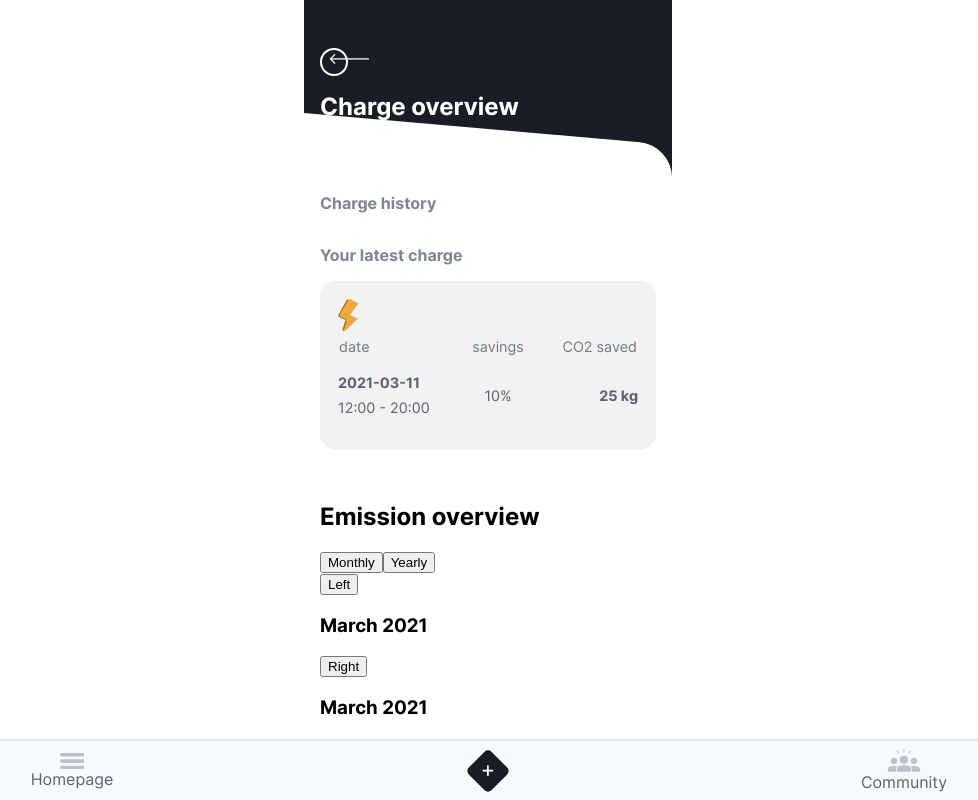
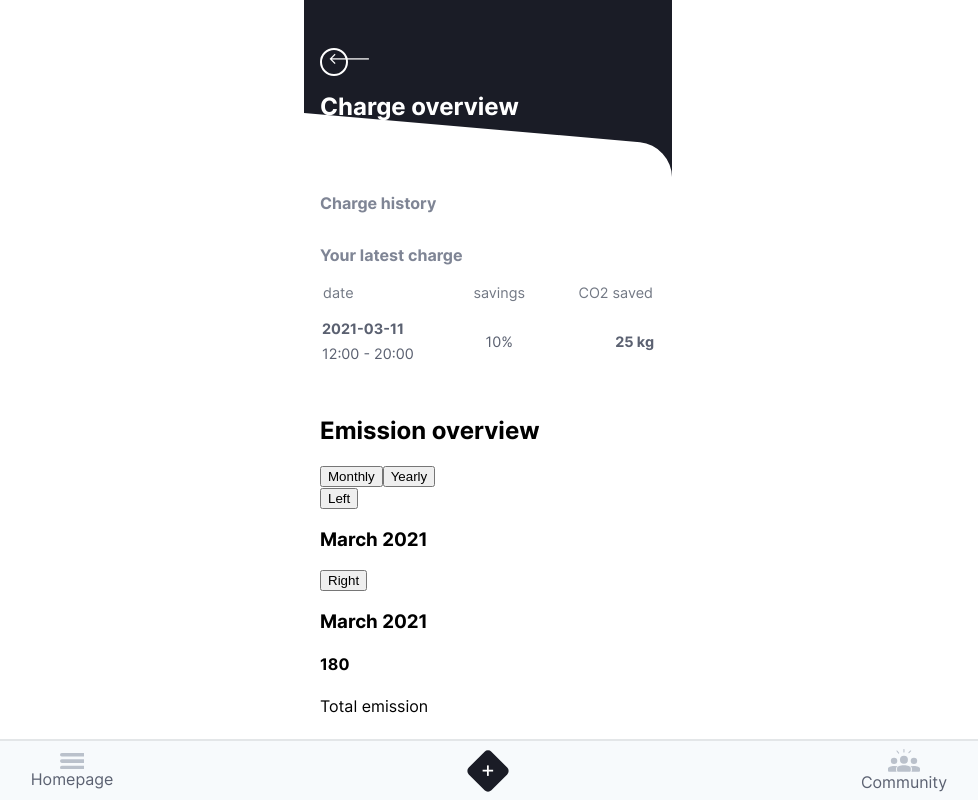
Before and after one commit to joanpadolina/co2-next-dashboard, a Next.js app: page /charge-overview in a window 1280 px wide. Shown: the whole page, without its empty margins (152-1130 px from the left). Built offline with nearby package versions, Linux system fonts and the light colour scheme.

Commit message:
Conditions on overview for index and page

```diff
--- a/components/history-charge/history-charge.js
+++ b/components/history-charge/history-charge.js
@@ -1,20 +1,38 @@
-import React from "react"
-import { useSelector } from "react-redux"
-import { useRouter } from "next/router"
+import React from 'react'
+import { useSelector } from 'react-redux'
+import { useRouter } from 'next/router'
 export default function HistoryCharge() {
   const chargingSessions = useSelector((state) => state.store.chargingSession)
   const router = useRouter()
   const path = router.pathname
 
+  function chargeHighlightLength() {
+    if (path === '/') {
+      return Math.max(chargingSessions.length - 3, 0)
+    } else {
+      return ''
+    }
+  }
+
+  function stylingConditions() {
+    if (path === '/') {
+      return 'history-charge__body-highlight'
+    } else {
+      return ''
+    }
+  }
+
   return (
     <>
       <h2 className='font--title'> Your latest charge </h2>
-
       <table className='history-charge'>
         {chargingSessions
-          .slice(Math.max(chargingSessions.length - 3, 0))
+          .slice(chargeHighlightLength())
           .map((charging, index) => (
-            <tbody key={index} className='history-charge__body'>
+            <tbody
+              key={index}
+              className={`history-charge__body ${stylingConditions()}`}
+            >
               <tr className='history-charge__heading-wrapper'>
                 <th className='history-charge__heading'>date</th>
                 <th className='history-charge__heading'>savings</th>
@@ -23,18 +41,18 @@ export default function HistoryCharge() {
               <tr className='history-charge__row'>
                 <td className='history-charge__value'>
                   <span className='history-charge__value-date'>
-                    {charging.date}{" "}
+                    {charging.date}{' '}
                   </span>
                   <span>
                     {charging.start} - {charging.end}
                   </span>
                 </td>
                 <td className='history-charge__value'>
-                  {" "}
+                  {' '}
                   {charging.savingsInPercentage}
                 </td>
                 <td className='history-charge__value'>
-                  {" "}
+                  {' '}
                   {charging.savedCarbon} kg
                 </td>
               </tr>
--- a/styles/components/history-charge.css
+++ b/styles/components/history-charge.css
@@ -21,10 +21,10 @@
 }
 
 .history-charge__body:last-of-type {
-    background-color: #F2F2F2;
-    border-radius: 1rem;
-    padding: var(--s-default);
-    margin-bottom: var(--s-default)
+    background-color: transparent;
+    border-radius: 0rem;
+    padding: 0;
+    margin-bottom: 0;
 }
 
 .history-charge__body:last-of-type::after {
@@ -42,7 +42,14 @@
     background-color: var(--c-grey--300);
 }
 
-.history-charge__body:last-of-type::before {
+.history-charge__body-highlight:last-of-type {
+    background-color: #F2F2F2;
+    border-radius: 1rem;
+    padding: var(--s-default);
+    margin-bottom: var(--s-default);
+}
+
+.history-charge__body-highlight:last-of-type::before {
     content: "";
     display: inline-block;
     position: relative;
@@ -50,6 +57,7 @@
     height: 2rem;
     background: url('/icons/icon-thunder.svg') no-repeat;
 }
+
 
 .history-charge__value:nth-of-type(2),
 .history-charge__heading:nth-of-type(2) {
```
